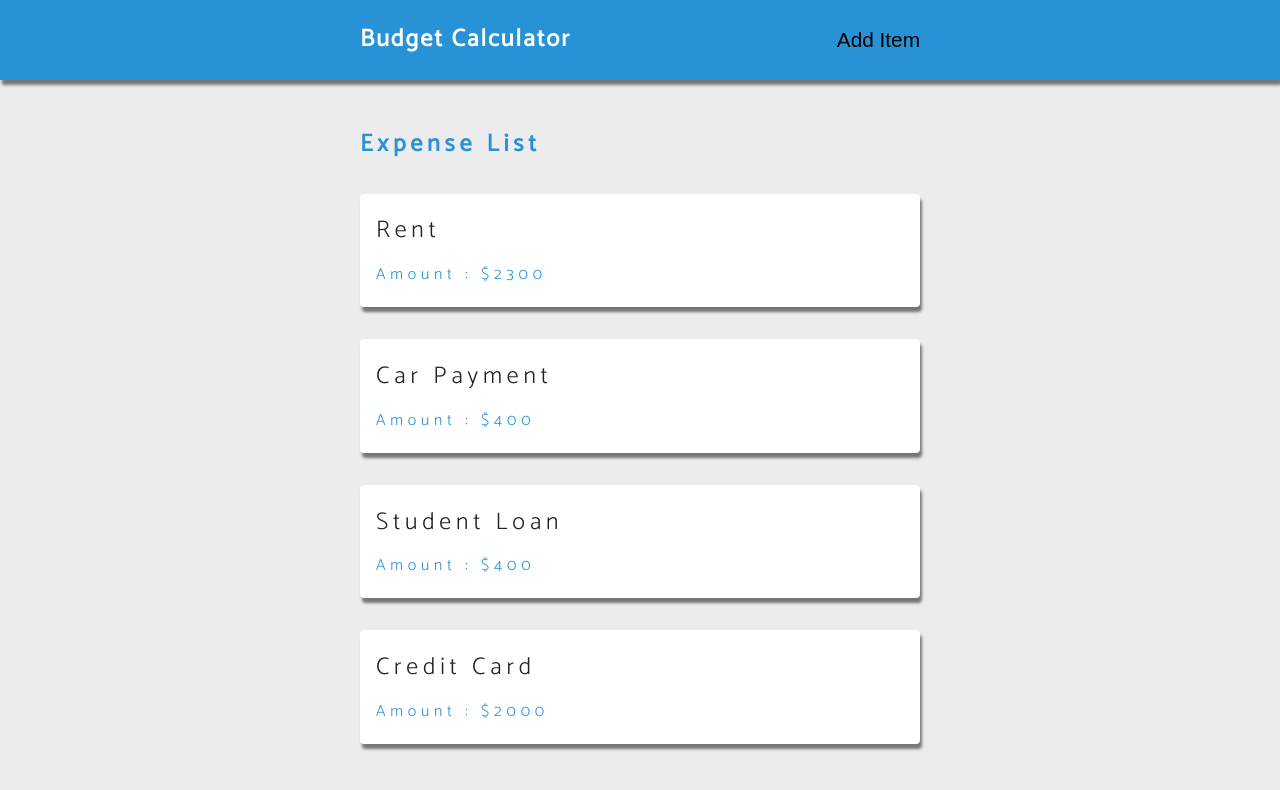
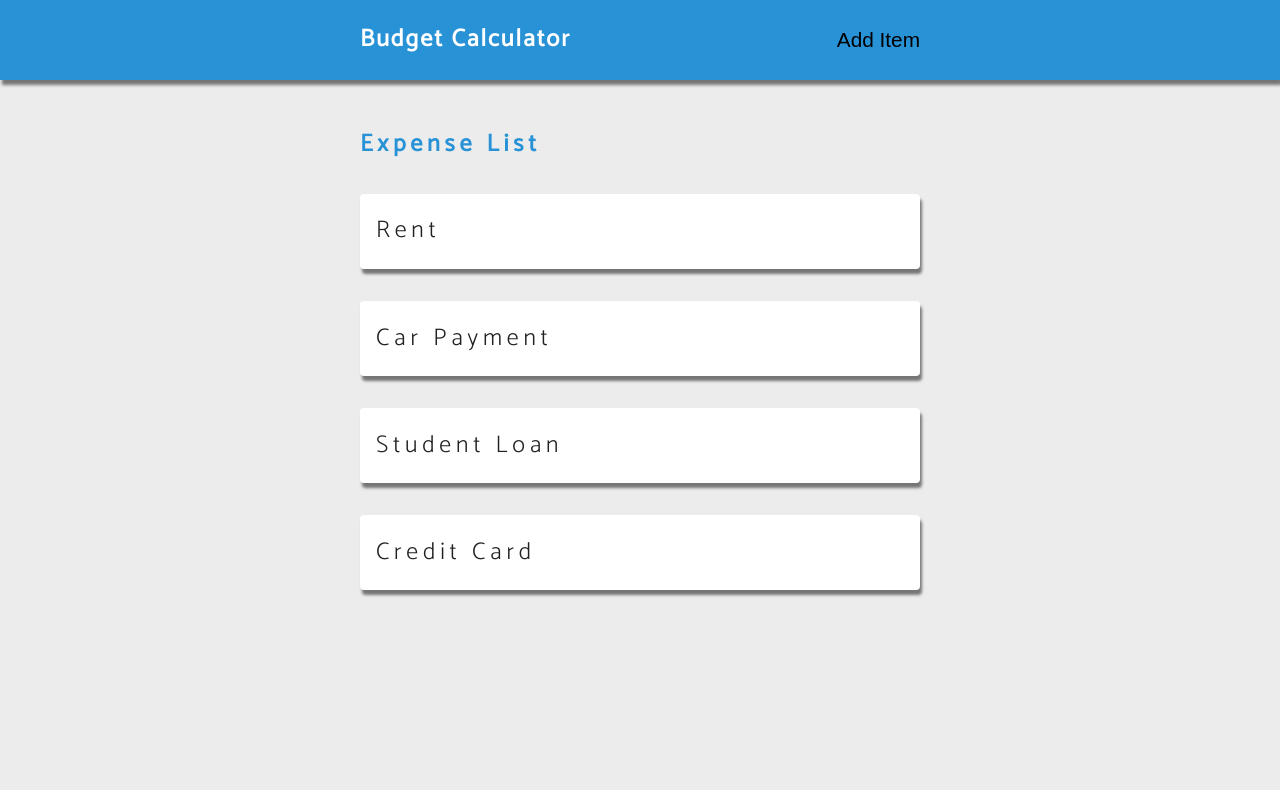
Before and after one commit to Fc0S4b/BudgetCalculatorSvelte, a Svelte app: page / in a window 1280 px wide. Shown: the top 790 px of the page. Built offline with nearby package versions, Linux system fonts and the light colour scheme.

Commit message:
If Block

```diff
--- a/src/Expense.svelte
+++ b/src/Expense.svelte
@@ -6,6 +6,7 @@
   export let id;
   export let name = '';
   export let amount = 0;
+  let displayAmount = false;
 </script>
 
 <article class="single-expense">
@@ -16,7 +17,9 @@
         <i class="fas fa-caret-down" />
       </button>
     </h2>
-    <h4>amount : ${amount}</h4>
+    {#if displayAmount}
+      <h4>amount : ${amount}</h4>
+    {/if}
   </div>
   <div class="expense-buttons">
     <button class="expense-btn edit-btn">
```
